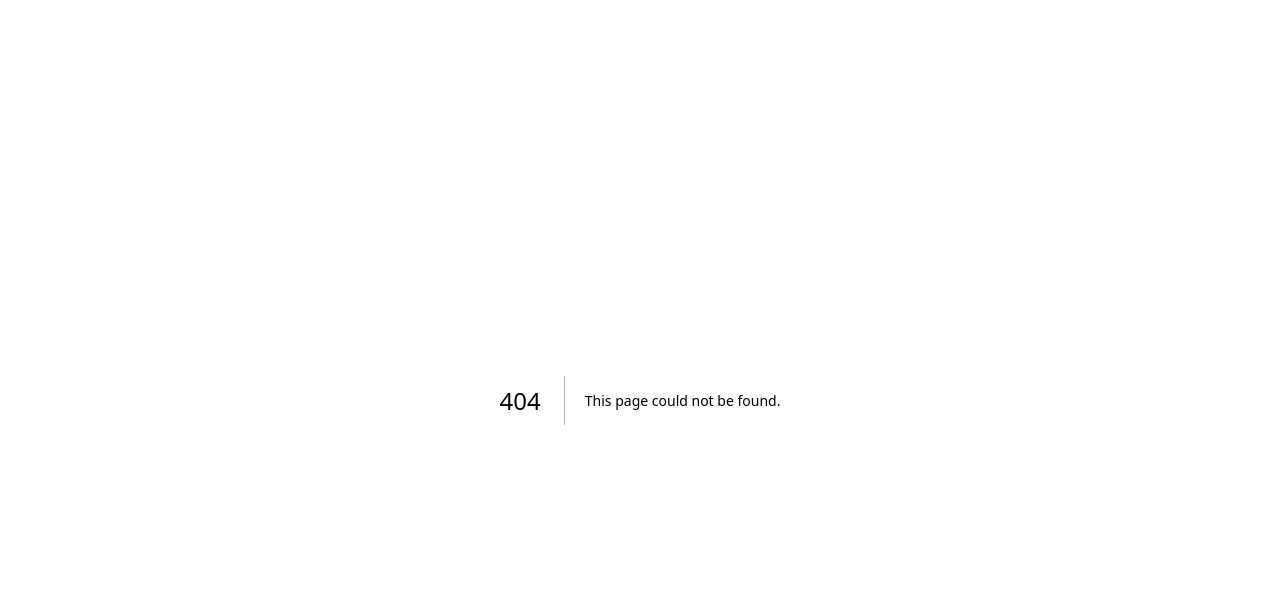
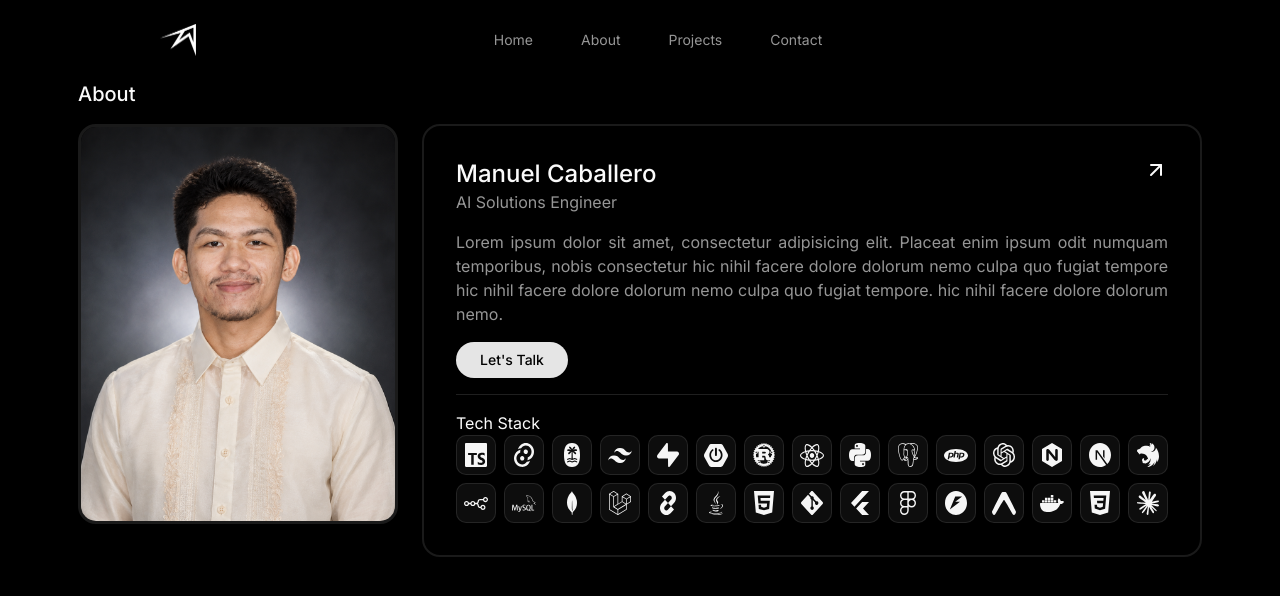
Before and after one commit to zorncbllr/manuel-caballero, a Next.js app: page /about in a window 1280 px wide. Before the commit this address had no page. Shown: the top 596 px of the page. Built offline with nearby package versions, Linux system fonts and the light colour scheme.

Commit message:
refactor: refactored appheader and moved about me section to about me page

```diff
--- a/app/components/AboutSection.tsx
+++ b/app/about/page.tsx
@@ -1,9 +1,9 @@
 import Image from "next/image";
 import { ArrowUpRight } from "lucide-react";
-import TeckStack from "./TeckStack";
 import { Button } from "@/components/ui/button";
+import TeckStack from "../components/TeckStack";
 
-function AboutSection() {
+function AboutPage() {
   return (
     <section className="flex items-center justify-center">
       <div className="space-y-4">
@@ -50,4 +50,4 @@ function AboutSection() {
   );
 }
 
-export default AboutSection;
+export default AboutPage;
--- a/app/components/AppHeader.tsx
+++ b/app/components/AppHeader.tsx
@@ -3,30 +3,30 @@ import Link from "next/link";
 
 function AppHeader() {
   return (
-    <div className="flex items-center justify-between py-6">
+    <div className="flex items-center justify-between py-6 px-40 sticky top-0">
       <Image src={"/logo.png"} alt="Logo" width={36} height={36} />
 
       <div className="flex gap-12 text-sm text-foreground/60">
         <Link
-          href={"#"}
+          href={"/"}
           className="hover:text-foreground transition-all ease-in-out"
         >
           Home
         </Link>
         <Link
-          href={"#"}
+          href={"/about"}
           className="hover:text-foreground transition-all ease-in-out"
         >
           About
         </Link>
         <Link
-          href={"#"}
+          href={"/projects"}
           className="hover:text-foreground transition-all ease-in-out"
         >
           Projects
         </Link>
         <Link
-          href={"#"}
+          href={"/contact"}
           className="hover:text-foreground transition-all ease-in-out"
         >
           Contact
--- a/app/layout.tsx
+++ b/app/layout.tsx
@@ -1,6 +1,7 @@
 import type { Metadata } from "next";
 import "./globals.css";
 import { Inter } from "next/font/google";
+import AppHeader from "./components/AppHeader";
 
 const inter = Inter({
   variable: "--font-sans",
@@ -15,11 +16,10 @@ export const metadata: Metadata = {
 
 export default function RootLayout({ children }: LayoutProps<"/">) {
   return (
-    <html
-      lang="en"
-      className={`${inter.variable} h-full antialiased`}
-    >
+    <html lang="en" className={`${inter.variable} h-full antialiased`}>
       <body className="min-h-full flex flex-col" suppressHydrationWarning>
+        <AppHeader />
+
         {children}
       </body>
     </html>
--- a/app/page.tsx
+++ b/app/page.tsx
@@ -1,15 +1,10 @@
-import AboutSection from "./components/AboutSection";
-import AppHeader from "./components/AppHeader";
 import HeroSection from "./components/HeroSection";
 
 function HomePage() {
   return (
     <main className="flex flex-col px-40">
-      <AppHeader />
-
       <div className="space-y-16">
         <HeroSection />
-        <AboutSection />
       </div>
     </main>
   );
```
